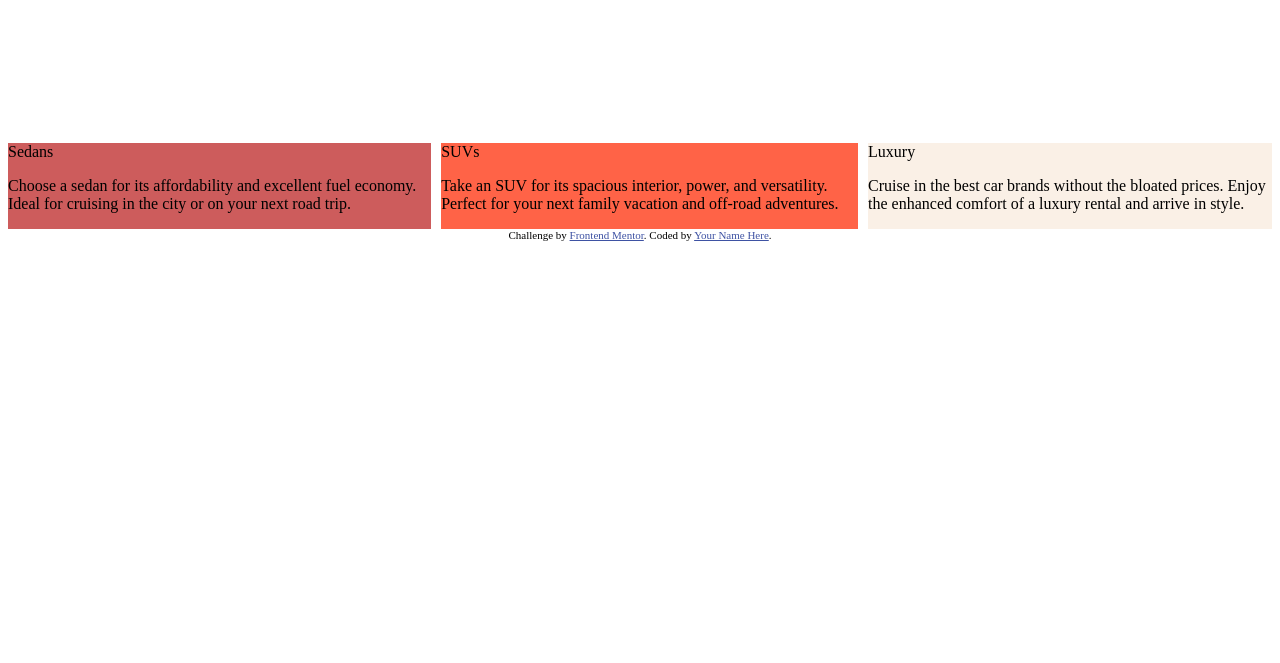
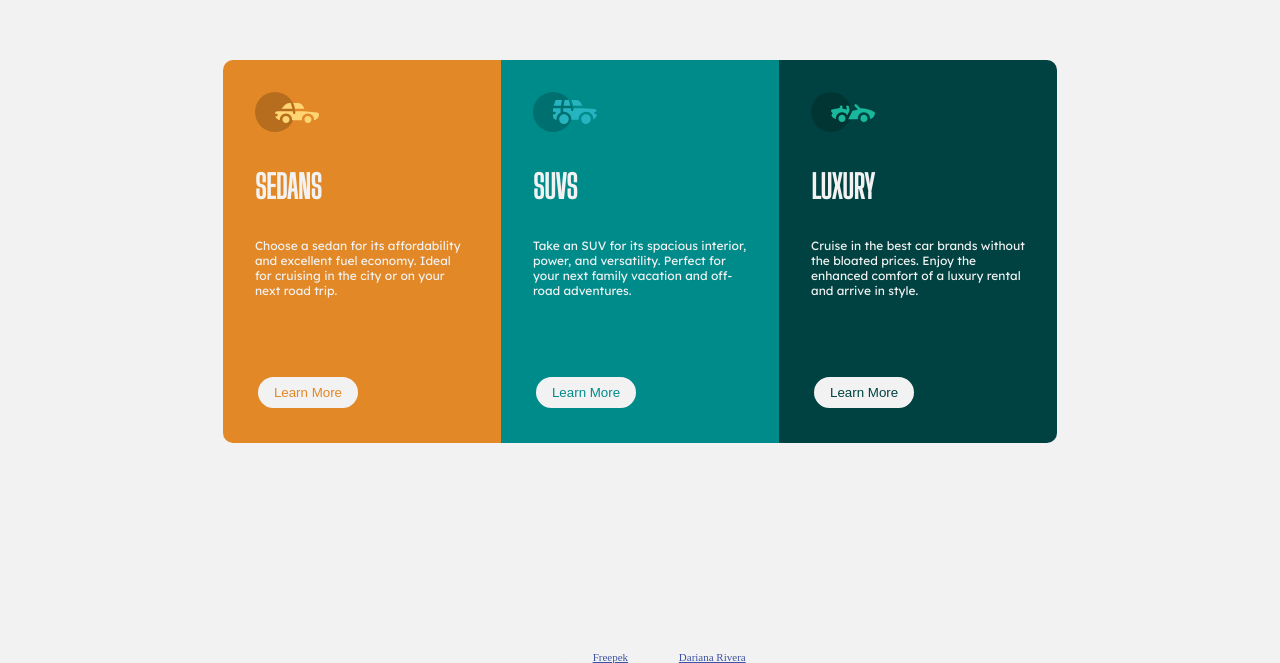
Before and after one commit to DarianaR304/Trescolumnas, a plain HTML site: page index.html in a window 1280 px wide. Shown: the part 157-820 px from the top of the page. Drawn offline with Linux system fonts and the light colour scheme.

Commit message:
challenge terminado

```diff
--- a/index.html
+++ b/index.html
@@ -4,45 +4,50 @@
   <meta charset="UTF-8">
   <meta name="viewport" content="width=device-width, initial-scale=1.0"> <!-- displays site properly based on user's device -->
 
-  <link rel="icon" type="image/png" sizes="32x32" href="./images/favicon-32x32.png">
+  <link rel="icon" type="image/png" sizes="32x32" href="./images/tortuga.png">
   <link rel="stylesheet" type="text/css" href="style.css">
+  <link href='https://fonts.googleapis.com/css?family=Lexend' rel='stylesheet'>
+  <link href='https://fonts.googleapis.com/css?family=Big Shoulders Display' rel='stylesheet'>
+
 
   <title>Frontend Mentor | 3-column preview card component</title>
 
   <!-- Feel free to remove these styles or customise in your own stylesheet 👍 -->
-  <style>
-    .attribution { font-size: 11px; text-align: center; }
-    .attribution a { color: hsl(228, 45%, 44%); }
-  </style>
 </head>
 <body>
-  <div class="grid-container">
-    <div class="sedans">
-      Sedans
+   <section class="grid-cars">
+    <article class="sedan">
+      <img src="images/icon-sedans.svg">
+      <h1>Sedans</h1>
         <p>
         Choose a sedan for its affordability and excellent fuel economy. Ideal for cruising in the city
         or on your next road trip.
         </p>
-    </div>
-    <div class="suvs">
-      SUVs
+        <button>Learn More</button>
+    </article>
+    <article class="suv">
+      <img src="images/icon-suvs.svg">
+      <h1>SUVs</h1>
         <p>
         Take an SUV for its spacious interior, power, and versatility. Perfect for your next family vacation
         and off-road adventures.
         </p>
-    </div>
-    <div class="luxury">
-      Luxury
+        <button>Learn More</button>
+    </article>
+    <article class="luxury">
+      <img src="images/icon-luxury.svg">
+      <h1>Luxury</h1>
         <p>
         Cruise in the best car brands without the bloated prices. Enjoy the enhanced comfort of a luxury
         rental and arrive in style.
         </p>
-    </div>
-  </div>
+        <button>Learn More</button>
+    </article>
+    </section>
 
   <div class="attribution">
-    Challenge by <a href="https://www.frontendmentor.io?ref=challenge" target="_blank">Frontend Mentor</a>.
-    Coded by <a href="#">Your Name Here</a>.
+    Challenge by <a href="https://www.frontendmentor.io?ref=challenge" target="_blank">Freepek</a>.
+    Coded by <a href="#">Dariana Rivera</a>.
   </div>
 </body>
 </html>
--- a/style.css
+++ b/style.css
@@ -1,39 +1,115 @@
-body {
-	background-color: white;
-}
-
 html {
 	height: 100%;
 }
 
-.sedans {
-	grid-area: S;
-	background-color: indianred;
+body {
+	height: 100%;
+	background-color: hsl(0, 0%, 95%);
+	color: hsl(0, 0%, 95%);
+	font-size: 15px;
+
 }
 
-.suvs {
-	grid-area: U;
-	background-color: tomato;
+.attribution {
+	font-size: 11px;
+	text-align: center;
+	 }
+
+.attribution a {
+    	color: hsl(228, 45%, 44%);
+    }
+
+.sedan {
+	background-color: hsl(31, 77%, 52%);
+	border-radius: 10px 0px 0px 10px;
+}
+
+.sedan button {
+	color: hsl(31, 77%, 52%);
+	border-color: hsl(31, 77%, 52%);
+}
+
+.suv {
+	background-color: darkcyan;
+}
+
+.suv button {
+	color: darkcyan;
+	border-color: darkcyan;
 }
 
 .luxury {
-	grid-area: L;
-	background-color: linen;
+	background-color: hsl(179, 100%, 13%);
+	border-radius: 0px 10px 10px 0px;
 }
 
-.grid-container {
-	display: grid;
-	grid-gap: 10px;
-	grid-template:
-		"S" auto
-		"U"	auto
-		"L" auto;
+.luxury button {
+	color: hsl(179, 100%, 13%);
+	border-color: hsl(179, 100%, 13%);
 }
 
-@media (min-width: 375px) {
-	.grid-container {
-		grid-template:
-			"S	U  L" auto;
-			margin-top: 300px;
+.grid-cars {
+	display: grid;
+	grid-template-columns: repeat(3, 22%);
+	justify-content: center;
+	align-content: center;
+	height: 100%;
+}
+
+article {
+	padding: 2rem;
+}
+
+p {
+	font-family: 'Lexend';
+	font-size: 0.75rem;
+	font-weight: 400;
+
+}
+
+h1 {
+	font-family: 'Big Shoulders Display';
+	text-transform: uppercase;
+	font-size: 2rem;
+	font-weight: 700;
+}
+
+button {
+	background-color: hsl(0, 0%, 95%);
+	border: solid;
+	border-color: inherit;
+	color: hsla(0, 0%, 100%, 50%);
+	border-radius: 50px;
+	padding: 0.5rem 1rem;
+	margin-top: 4rem;
+}
+
+button:hover {
+	background-color: inherit;
+	border: solid;
+	border-color: hsl(0, 0%, 95%);
+	color: inherit;
+	cursor: pointer;
+}
+
+/*---------------------------------
+Cambios a la aparencia de teléfono
+----------------------------------*/
+
+@media(max-width: 375px) {
+	.grid-cars {
+		grid-template-columns: 95%;
+		grid-template-rows: auto, auto, auto;
+		height: auto;
+		margin-top: 5rem;
+		margin-bottom: 2rem;
 	}
+
+	.sedan {
+		border-radius: 10px 10px 0px 0px;
+	 }
+
+	 .luxury {
+	 	border-radius: 0px 0px 10px 10px;
+	 }
 }
```
Also changed, not shown: images/tortuga.png (added). Lines whose indentation alone changed are shown as unchanged.
